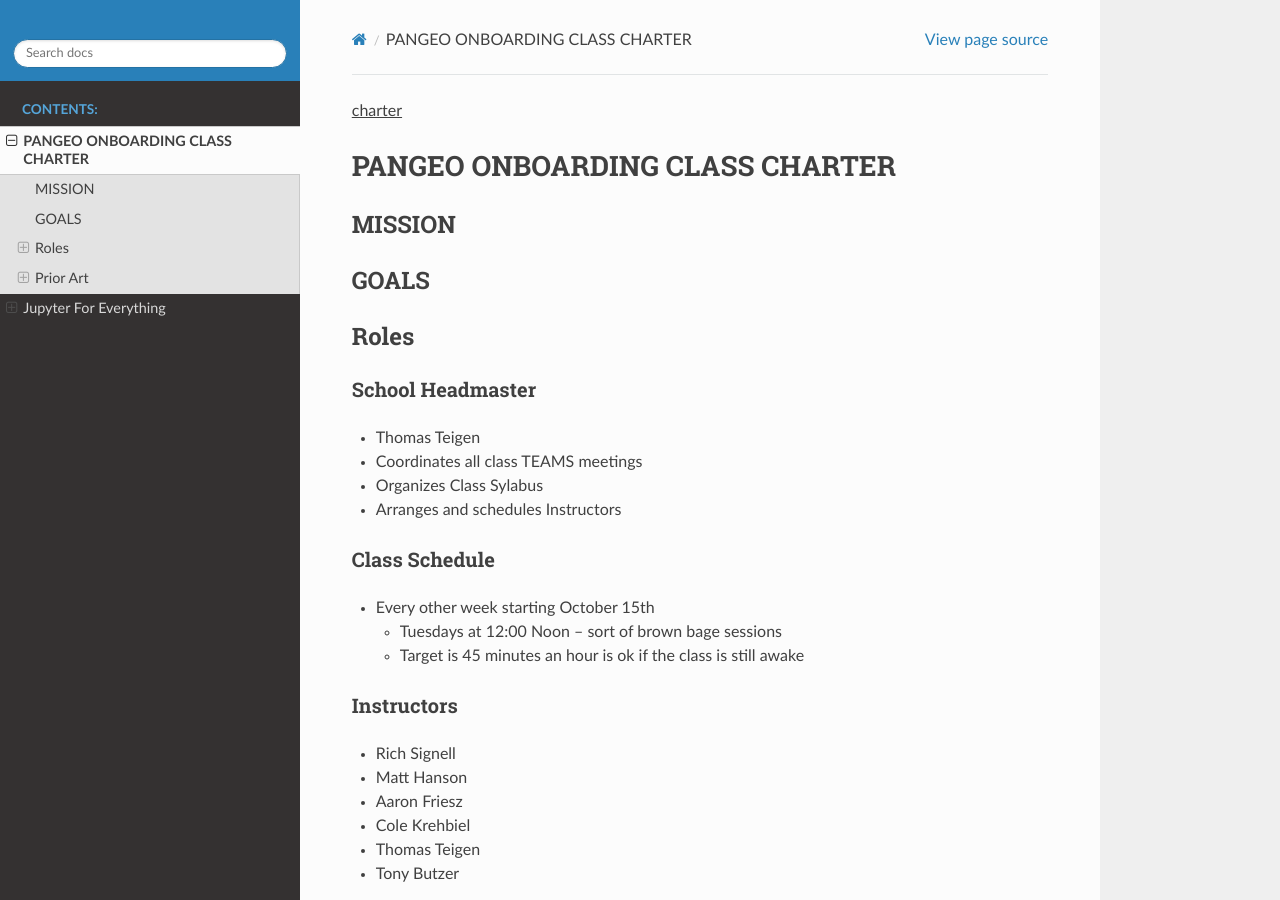
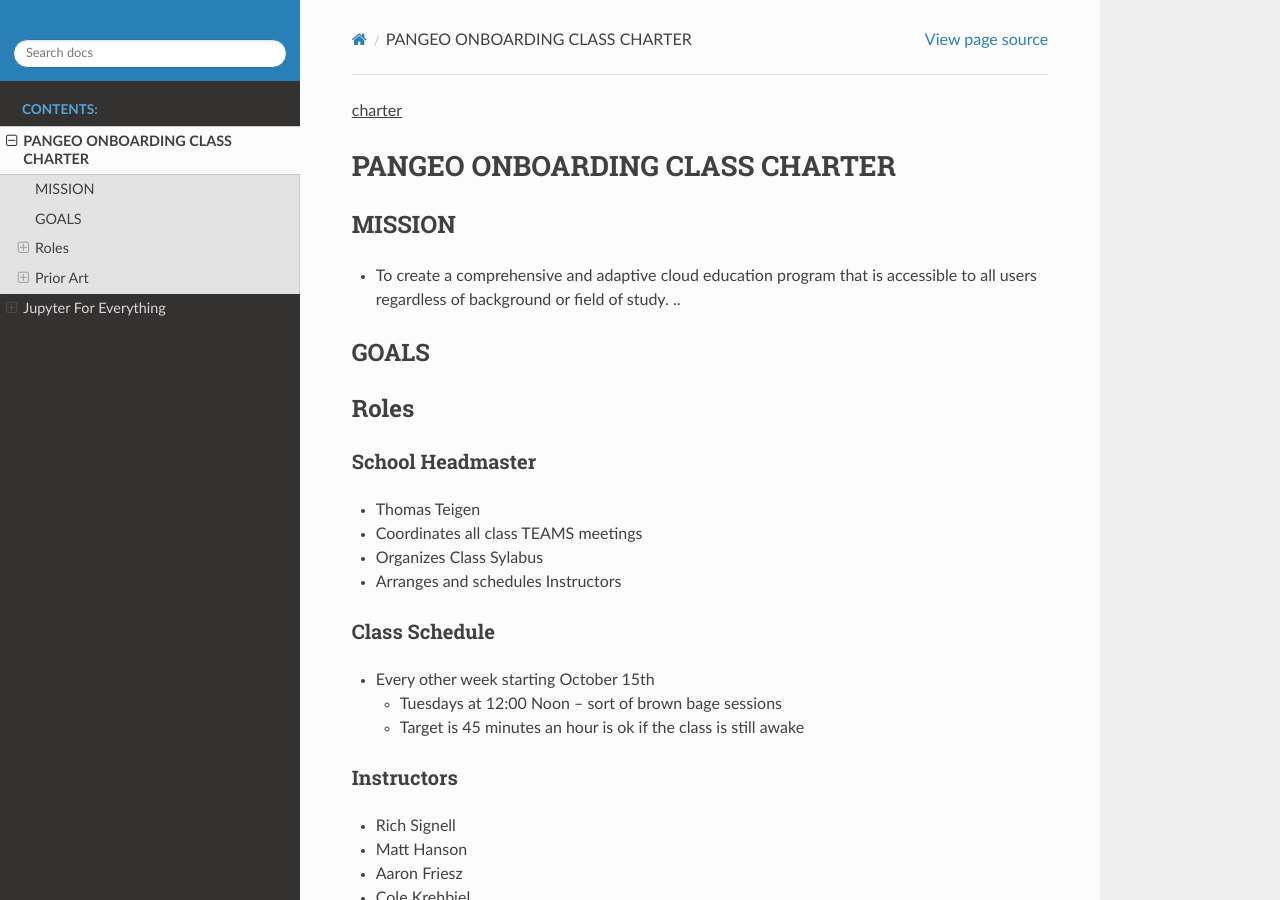
Before and after one commit to tteigen16/Pangeo-Cloud, a Sphinx documentation site: the page built from documentation/source/01project_charter.md, in a window 1280 px wide and 900 px high. Built offline with Sphinx 7.4.7 and the Read the Docs theme 2.0.0, drawn with Linux system fonts in a browser that asks for light colours.

Commit message:
First commit

```diff
--- a/documentation/source/01project_charter.md
+++ b/documentation/source/01project_charter.md
@@ -3,7 +3,8 @@
 # PANGEO ONBOARDING CLASS CHARTER
 
 ## MISSION
-
+- To create a comprehensive and adaptive cloud education program that is accessible to all users regardless of background or field of study.
+..
 ## GOALS
 
 ## Roles
```
